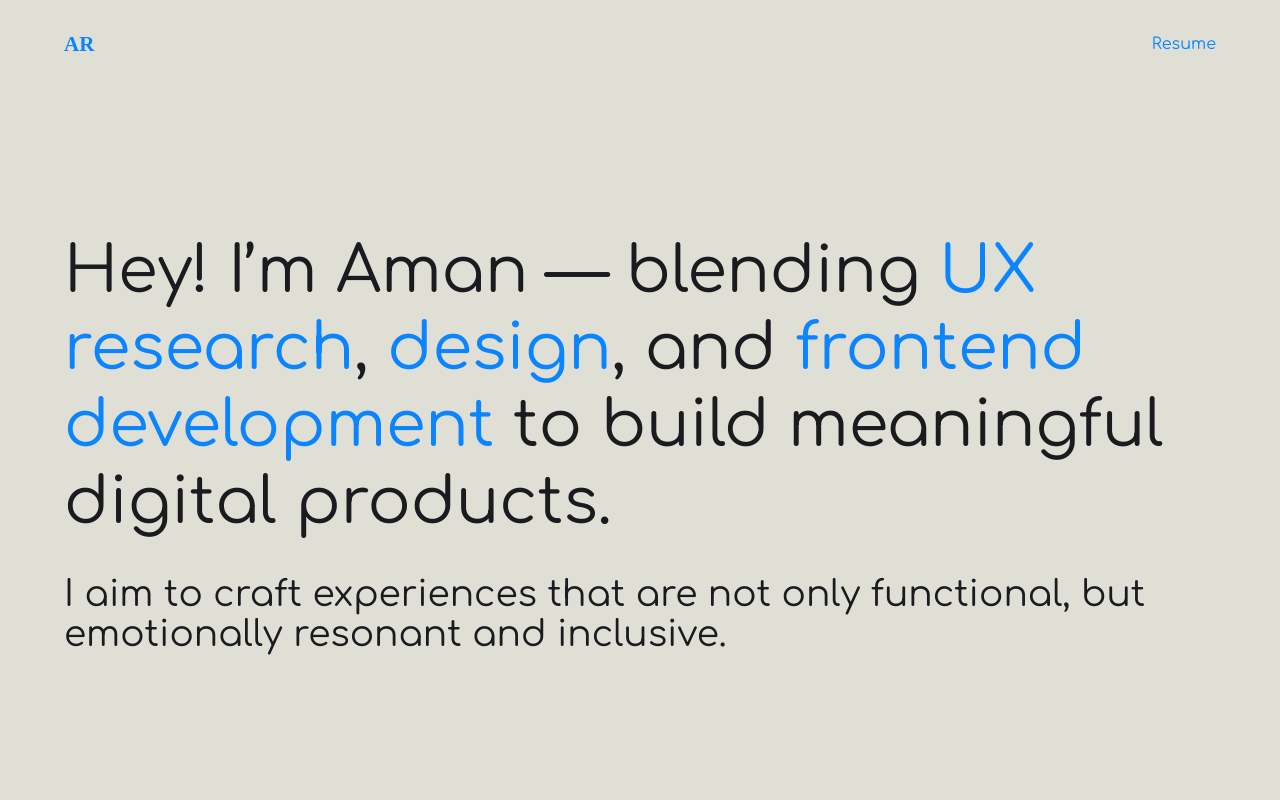
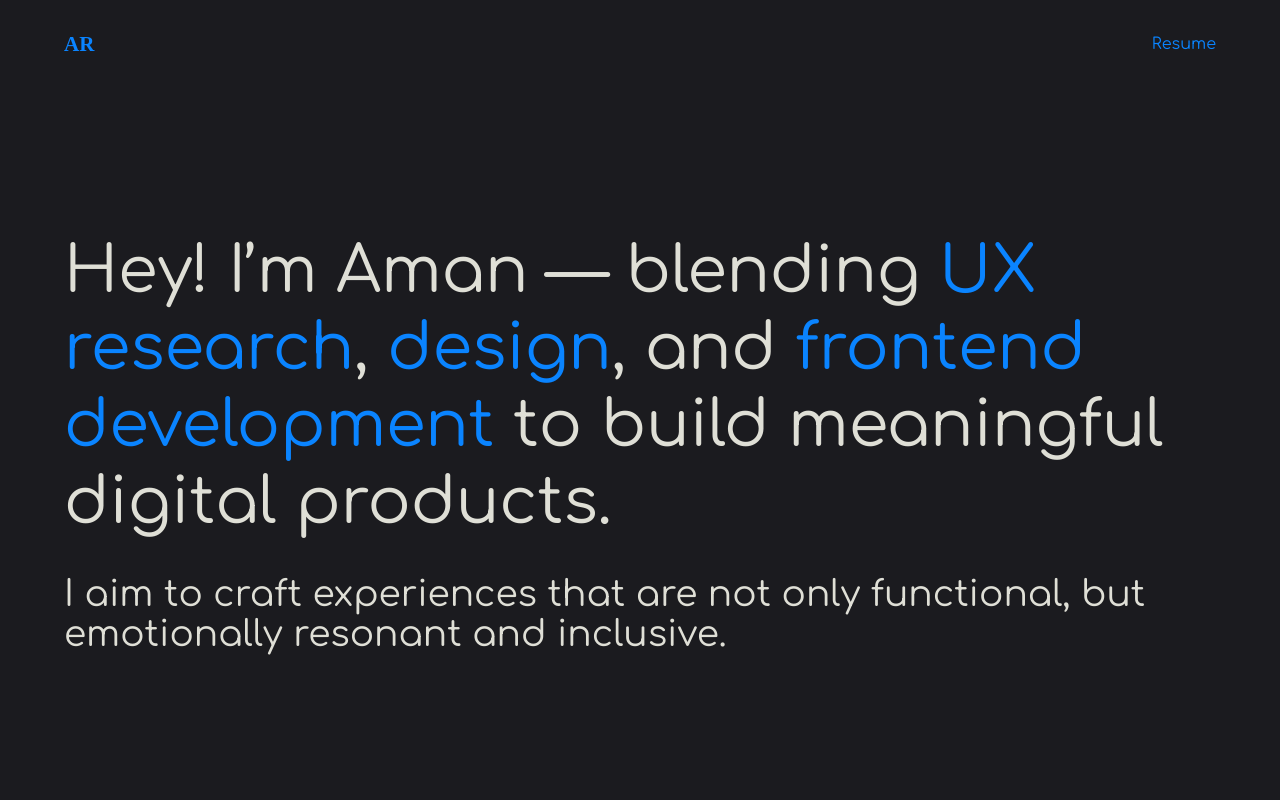
Before and after one commit to 11amanraj/portfolio-april-2025, a Next.js app: page / in a window 1280 px wide. Shown: the top 800 px of the page. Built offline with nearby package versions, Linux system fonts and the light colour scheme.

Commit message:
Color changes

```diff
--- a/app/globals.css
+++ b/app/globals.css
@@ -2,8 +2,13 @@
 @import "tailwindcss";
 
 :root {
-  --background: #DFDFD6;
-  --foreground:	#1B1B1F;
+  /* Light mode colors add mode switcher */
+  /* --background: #DFDFD6;
+  --foreground:	#1B1B1F; */
+
+  --background: #1B1B1F;
+  --foreground: #DFDFD6;
+
   --primary: #0A84FF;
   /* --primary: #F56565; */
   --font-heading: 'Comfortaa', sans-serif;
@@ -27,8 +32,8 @@
 
 @media (prefers-color-scheme: dark) {
   :root {
-    --background:	#1B1B1F;
-    --foreground:	#DFDFD6;
+    --background: #1B1B1F;
+    --foreground: #DFDFD6;
     /* --primary: 	#F56565; */
     /* --primary: 	#F56565; */
   }
```
